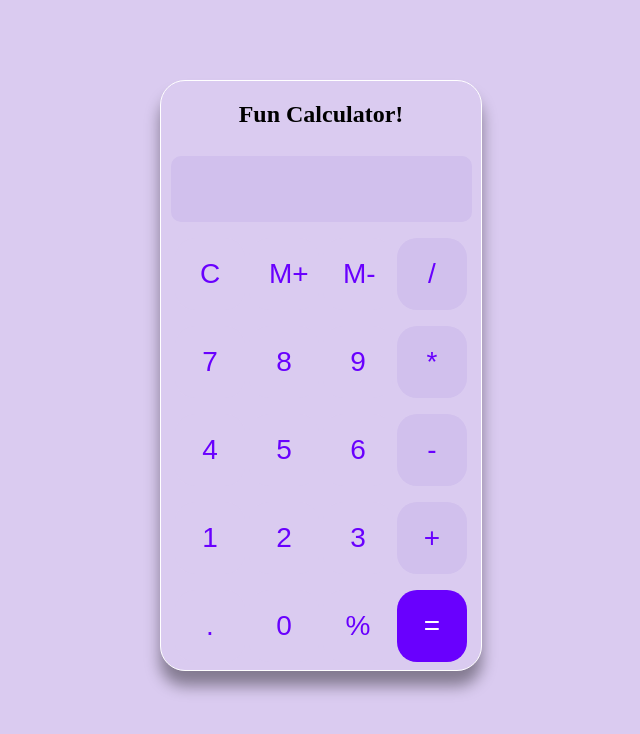
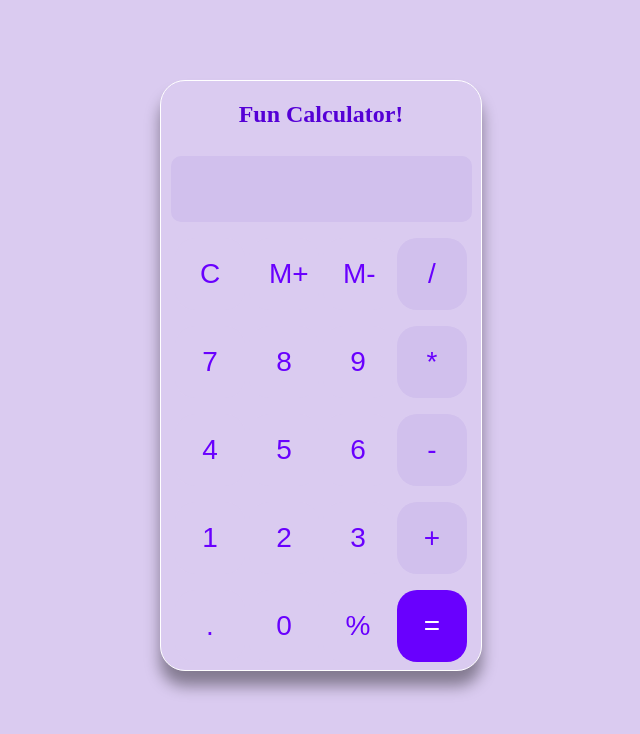
Before and after one commit to azizulever/Calculator, a plain HTML site: page index.html in a window 1280 px wide. Shown: the whole page, without its empty margins (327-967 px from the left). Drawn offline with Linux system fonts and the light colour scheme.

Commit message:
color changed

```diff
--- a/utils.css
+++ b/utils.css
@@ -1,5 +1,6 @@
 .text-center{
   text-align: center;
+  color: #5500d6;
 }
 
 .mx-auto{
```
Lines whose indentation alone changed are shown as unchanged.
